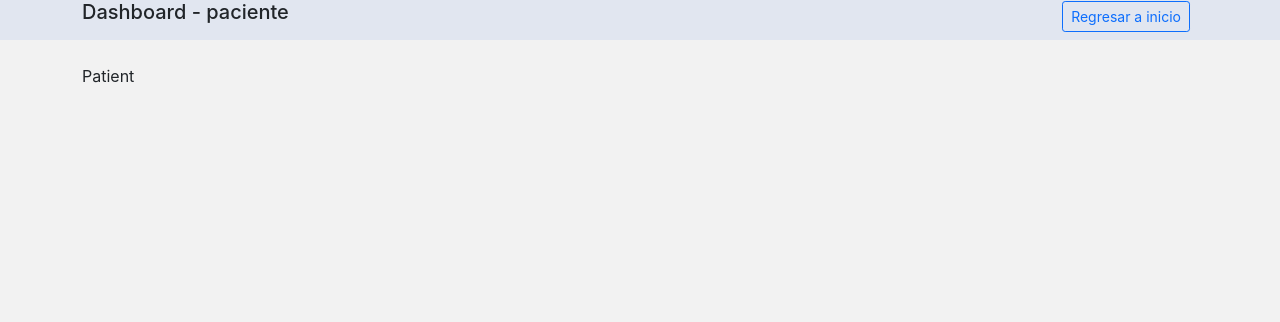
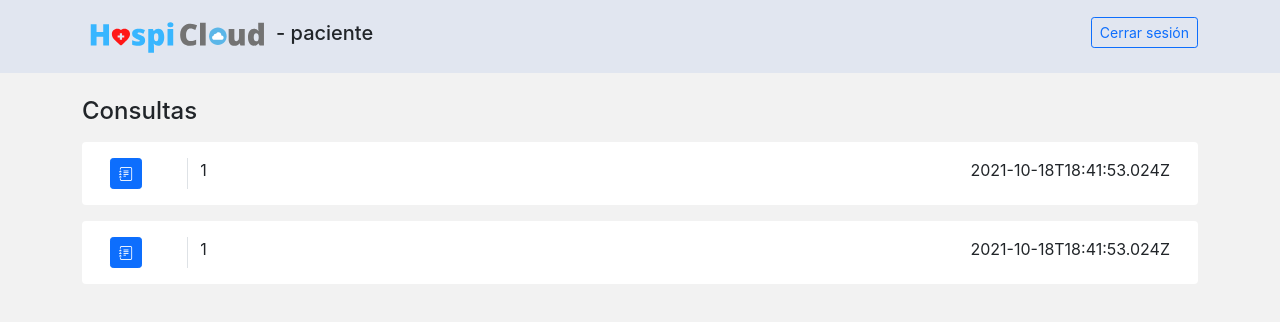
Before and after one commit to HospiCloud-Team/hospicloud-frontend, a React (Create React App) app: page /paciente in a window 1280 px wide. Shown: the top 322 px of the page. Built offline with nearby package versions, Linux system fonts and the light colour scheme; sample sign-in values are in the browser's storage.

Commit message:
AB-100: Add checkup list and connect with checkup detail

```diff
--- a/src/components/DashboardHeader.tsx
+++ b/src/components/DashboardHeader.tsx
@@ -1,6 +1,8 @@
 import styled from "@emotion/styled";
 import { useHistory } from "react-router";
+import { Link } from "react-router-dom";
 import routes from "../router/constantRoutes.json";
+import { ReactComponent as LongLogo } from "../resources/longLogo.svg";
 
 const Header = styled.nav`
   background-color: #e1e6f0;
@@ -16,12 +18,17 @@ const DashboardHeader = ({ userRole }: DashboardHeaderProps) => {
   return (
     <Header>
       <div className="container-fluid container-md d-block d-sm-flex justify-content-between align-items-center">
-        <h5>Dashboard - {userRole}</h5>
+        <div className="d-flex align-items-center">
+          <Link to={routes.HOME}>
+            <LongLogo />
+          </Link>
+          <h5 className="m-0">- {userRole}</h5>
+        </div>
         <button
-          className="btn btn-outline-primary btn-sm me-2"
+          className="btn btn-outline-primary btn-sm"
           onClick={() => history.push(routes.HOME)}
         >
-          Regresar a inicio
+          Cerrar sesión
         </button>
       </div>
     </Header>
--- a/src/components/LandingHeader.tsx
+++ b/src/components/LandingHeader.tsx
@@ -23,7 +23,7 @@ const LandingHeader = () => {
         </Link>
         {localStorage.getItem("authToken") ? (
           <button
-            className="btn btn-primary btn-sm me-2"
+            className="btn btn-primary btn-sm"
             onClick={() => {
               if (userRole === roles.PATIENT) history.push(routes.PATIENT);
               else if (userRole === roles.DOCTOR) history.push(routes.DOCTOR);
--- a/src/index.scss
+++ b/src/index.scss
@@ -1,4 +1,5 @@
 @import "~bootstrap/scss/bootstrap.scss";
+@import url("https://cdn.jsdelivr.net/npm/bootstrap-icons@1.6.1/font/bootstrap-icons.css");
 
 body {
   margin: 0;
--- /dev/null
+++ b/src/models/ICheckup.ts
@@ -0,0 +1,13 @@
+export interface ICheckup {
+  data: string;
+  id: number;
+  patient: {
+    id_blood_type: string;
+    medical_background: string;
+    id: number;
+  };
+  doctor: {
+    id: number;
+  };
+  date: string;
+}
--- /dev/null
+++ b/src/pages/DashboardPatient/components/CheckupsDetail.tsx
@@ -0,0 +1,38 @@
+import { useState } from "react";
+import { useHistory, useLocation } from "react-router";
+import { ICheckup } from "../../../models/ICheckup";
+import routes from "../../../router/constantRoutes.json";
+
+const CheckupsDetail = () => {
+  const history = useHistory();
+  const { state } = useLocation<ICheckup>();
+  const [checkup, setCheckup] = useState<ICheckup | undefined>(state);
+
+  if (!checkup) {
+    // Get checkup from API
+  }
+
+  return (
+    <div>
+      <h4>Detalle de consulta</h4>
+      <div className="row bg-white mx-0 my-3 p-3 rounded-2 position-relative">
+        <div className="col-1 border-end">
+          <button
+            className="btn btn-primary btn-sm stretched-link"
+            onClick={() =>
+              history.push(`${routes.PATIENT_CHECKUPS}/${checkup?.id}`, checkup)
+            }
+          >
+            <i className="bi bi-journal-text"></i>
+          </button>
+        </div>
+        <div className="col-11 d-flex justify-content-between">
+          <p className="m-0">{checkup?.patient.id}</p>
+          <p className="m-0">{checkup?.date}</p>
+        </div>
+      </div>
+    </div>
+  );
+};
+
+export default CheckupsDetail;
--- /dev/null
+++ b/src/pages/DashboardPatient/components/CheckupsList.tsx
@@ -0,0 +1,61 @@
+import { useHistory } from "react-router";
+import { ICheckup } from "../../../models/ICheckup";
+import routes from "../../../router/constantRoutes.json";
+
+const CheckupsList = () => {
+  const history = useHistory();
+
+  const checkups: ICheckup[] = [
+    {
+      data: "{'hello':'bye'}",
+      date: "2021-10-18T18:41:53.024Z",
+      doctor: { id: 1 },
+      id: 1,
+      patient: {
+        id: 1,
+        id_blood_type: "o_plus",
+        medical_background: "aefaefefwef",
+      },
+    },
+    {
+      data: "{'hello':'bye'}",
+      date: "2021-10-18T18:41:53.024Z",
+      doctor: { id: 1 },
+      id: 1,
+      patient: {
+        id: 1,
+        id_blood_type: "o_plus",
+        medical_background: "aefaefefwef",
+      },
+    },
+  ];
+
+  return (
+    <div>
+      <h4>Consultas</h4>
+      {checkups.map((checkup) => (
+        <div className="row bg-white mx-0 my-3 p-3 rounded-2 position-relative">
+          <div className="col-1 border-end">
+            <button
+              className="btn btn-primary btn-sm stretched-link"
+              onClick={() =>
+                history.push(
+                  `${routes.PATIENT_CHECKUPS}/${checkup.id}`,
+                  checkup
+                )
+              }
+            >
+              <i className="bi bi-journal-text"></i>
+            </button>
+          </div>
+          <div className="col-11 d-flex justify-content-between">
+            <p className="m-0">{checkup.patient.id}</p>
+            <p className="m-0">{checkup.date}</p>
+          </div>
+        </div>
+      ))}
+    </div>
+  );
+};
+
+export default CheckupsList;
--- a/src/pages/DashboardPatient/index.tsx
+++ b/src/pages/DashboardPatient/index.tsx
@@ -1,10 +1,27 @@
 import DashboardLayout from "../../layout/DashboardLayout";
 import roles from "../../constants/constantsRoles.json";
+import CheckupsList from "./components/CheckupsList";
+import CheckupsDetail from "./components/CheckupsDetail";
 
-const DashboardPatient = () => {
+interface DashboardPatientProps {
+  content: "CheckupsList" | "CheckupDetail";
+}
+
+const renderContent = (content: string) => {
+  switch (content) {
+    case "CheckupsList":
+      return <CheckupsList />;
+    case "CheckupDetail":
+      return <CheckupsDetail />;
+    default:
+      break;
+  }
+};
+
+const DashboardPatient = ({ content }: DashboardPatientProps) => {
   return (
     <DashboardLayout userRole={roles.PATIENT}>
-      <div>Patient</div>
+      {renderContent(content)}
     </DashboardLayout>
   );
 };
--- a/src/pages/HospitalDetail/index.tsx
+++ b/src/pages/HospitalDetail/index.tsx
@@ -64,9 +64,6 @@ const HospitalDetail = () => {
       specialities: ["Ginecologo", "Obstetra"],
     },
   ];
-
-  console.log("Hi", hospital);
-
   return (
     <LandingLayout>
       <h1 className="fs-2">{hospital?.name}</h1>
--- a/src/pages/LandingPage/index.tsx
+++ b/src/pages/LandingPage/index.tsx
@@ -2,7 +2,6 @@ import { IHospital } from "../../models/IHospital";
 import HospitalItem from "./components/HospitalItem";
 import LandingLayout from "../../layout/LandingLayout";
 import { useEffect, useState } from "react";
-import HospitalFilter from "./components/HospitalFilter";
 
 const LandingPage = () => {
   const [searchName, setSearchName] = useState<string | null>(null);
@@ -60,15 +59,24 @@ const LandingPage = () => {
       schedule: "",
       specialities: ["Cardiologia", "Neurologia", "Imagenes", "Ginecologia"],
     },
+    {
+      id: 4,
+      name: "Hospiten4",
+      description: "Test, test, test, test",
+      image:
+        "https://www.plantadoce.com/files/2017/hospiten/hospiten-hospital-1-728.jpg",
+      location: {
+        address: "Calle Gustavo Mejia Ricart 244",
+        city: "Distrito Nacional",
+        province: "Santo Domingo",
+      },
+      schedule: "",
+      specialities: ["Cardiologia", "Neurologia", "Imagenes", "Ginecologia"],
+    },
   ];
 
   return (
     <LandingLayout>
-      <div className="row">
-        <div className="col-12 col-md-2">
-          <HospitalFilter />
-        </div>
-        <div className="col-12 col-md-10">
       <input
         type="search"
         className="form-control mb-3"
@@ -81,8 +89,6 @@ const LandingPage = () => {
           <HospitalItem key={hospital.id} hospital={hospital} />
         ))}
       </div>
-        </div>
-      </div>
     </LandingLayout>
   );
 };
--- a/src/router/constantRoutes.json
+++ b/src/router/constantRoutes.json
@@ -4,5 +4,6 @@
   "HOSPITALS": "/hospitales",
   "DOCTOR": "/doctor",
   "PATIENT": "/paciente",
+  "PATIENT_CHECKUPS": "/paciente/consultas",
   "ADMIN": "/admin"
 }
--- a/src/router/index.tsx
+++ b/src/router/index.tsx
@@ -20,8 +20,11 @@ const Routes = () => {
       <Route path={`${routes.HOSPITALS}/:id`}>
         <HospitalDetail />
       </Route>
-      <PrivateRoute path={routes.PATIENT}>
-        <DashboardPatient />
+      <PrivateRoute path={routes.PATIENT} exact>
+        <DashboardPatient content="CheckupsList" />
+      </PrivateRoute>
+      <PrivateRoute path={`${routes.PATIENT_CHECKUPS}/:id`}>
+        <DashboardPatient content="CheckupDetail" />
       </PrivateRoute>
       <PrivateRoute path={routes.DOCTOR}>
         <DashboardDoctor />
```
Lines whose indentation alone changed are shown as unchanged.
